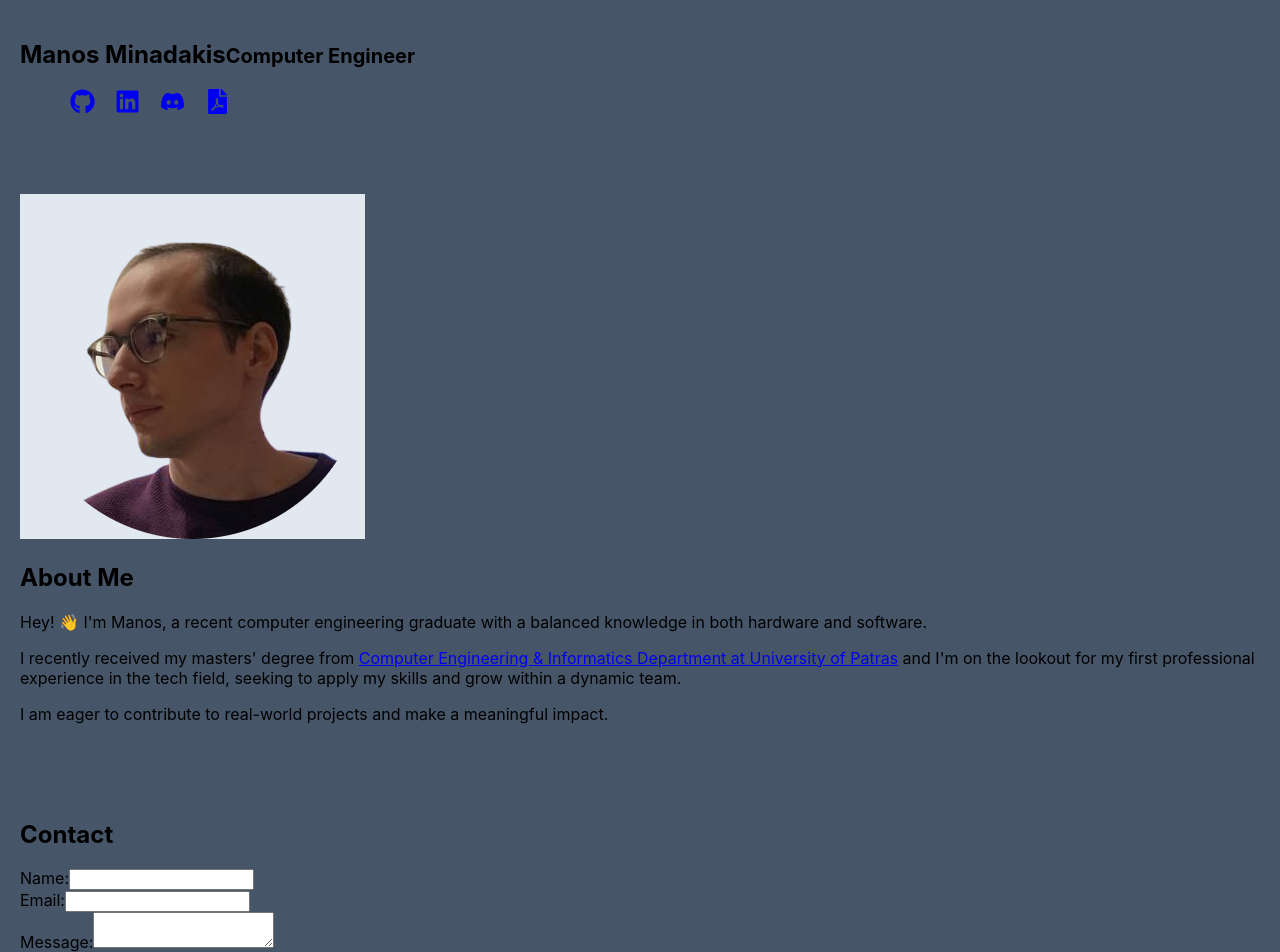
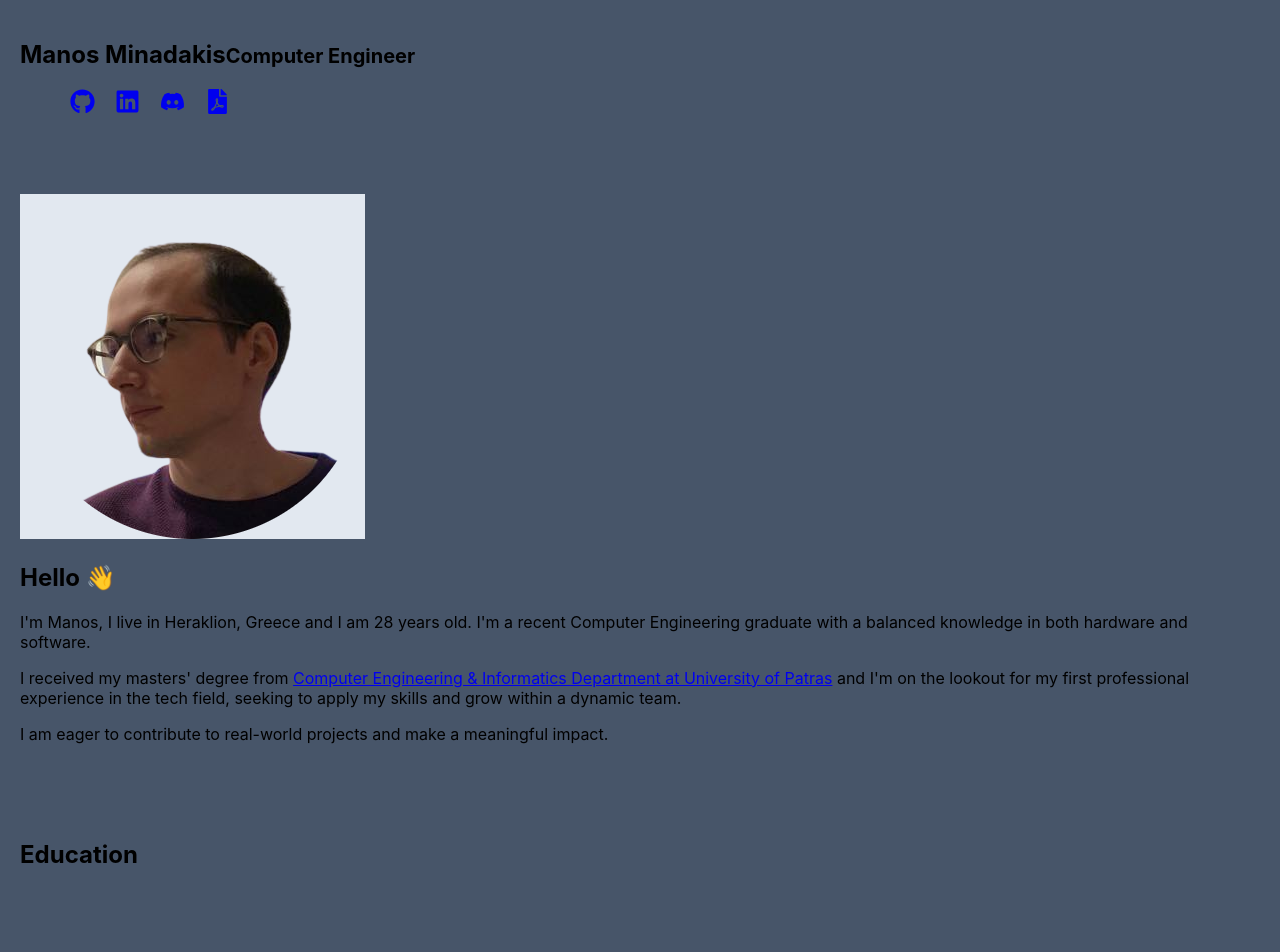
Before and after one commit to manosmin/manosmin.github.io, a React (Create React App) app: page / in a window 1280 px wide. Shown: the top 952 px of the page. Built offline with nearby package versions, Linux system fonts and the light colour scheme.

Commit message:
added education

```diff
--- a/src/App.js
+++ b/src/App.js
@@ -1,6 +1,7 @@
 import React from 'react';
 import Header from './components/Header';
 import About from './components/About';
+import Education from './components/Education'
 import Contact from './components/Contact';
 import Footer from './components/Footer';
 import './App.css';
@@ -11,6 +12,7 @@ function App() {
     <div className="App">
       <Header />
       <About />
+      <Education />
       <Contact />
       <Footer />
     </div>
--- a/src/components/About.js
+++ b/src/components/About.js
@@ -4,9 +4,9 @@ const About = () => {
   return (
     <section id="about" className="p-5 flex flex-col items-center">
       <img src="/profile.jpg" id="profile-pic" alt="Profile" className="w-32 h-32 rounded-full shadow-lg" />
-      <h2 className="text-2xl text-white font-semibold mt-4">About Me</h2>
-      <p className="mt-2 text-center text-white">Hey! 👋 I'm Manos, a recent computer engineering graduate with a balanced knowledge in both hardware and software.</p>
-      <p className="mt-2 text-white text-center"> I recently received my masters' degree from <a rel="noopener noreferrer" href="https://www.ceid.upatras.gr" target='_blank' className="hover:underline">Computer Engineering & Informatics Department at University of Patras</a> and I'm on the lookout for my first professional experience in the tech field, seeking to apply my skills and grow within a dynamic team.</p><p className="mt-2 text-white text-center">I am eager to contribute to real-world projects and make a meaningful impact.</p>
+      <h2 className="text-2xl text-white font-semibold mt-4">Hello 👋</h2>
+      <p className="mt-2 text-center text-white">I'm Manos, I live in Heraklion, Greece and I am 28 years old. I'm a recent Computer Engineering graduate with a balanced knowledge in both hardware and software.</p>
+      <p className="mt-2 text-white text-center"> I received my masters' degree from <a rel="noopener noreferrer" href="https://www.ceid.upatras.gr" target='_blank' className="hover:underline">Computer Engineering & Informatics Department at University of Patras</a> and I'm on the lookout for my first professional experience in the tech field, seeking to apply my skills and grow within a dynamic team.</p><p className="mt-2 text-white text-center">I am eager to contribute to real-world projects and make a meaningful impact.</p>
     </section>
   );
 };
--- /dev/null
+++ b/src/components/Education.js
@@ -0,0 +1,11 @@
+import React from 'react'
+
+function Education() {
+  return (
+    <section id="education" className="bg-gray-800 text-white p-5">
+      <h2 className="text-2xl font-semibold">Education</h2>
+    </section>
+  )
+}
+
+export default Education
```
